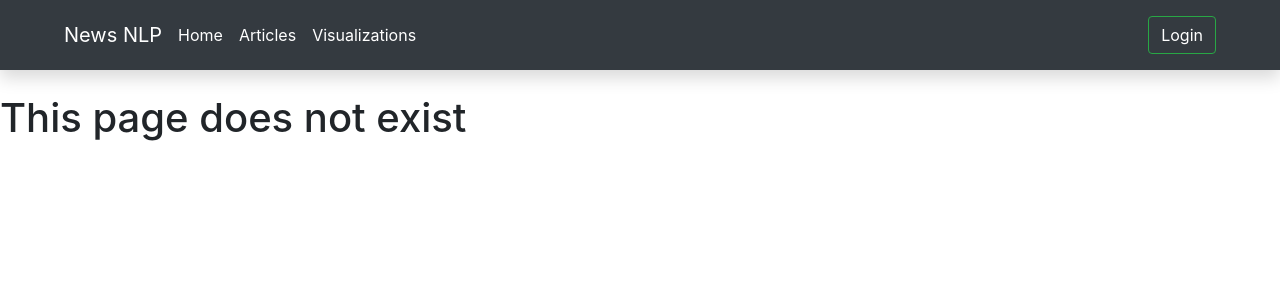
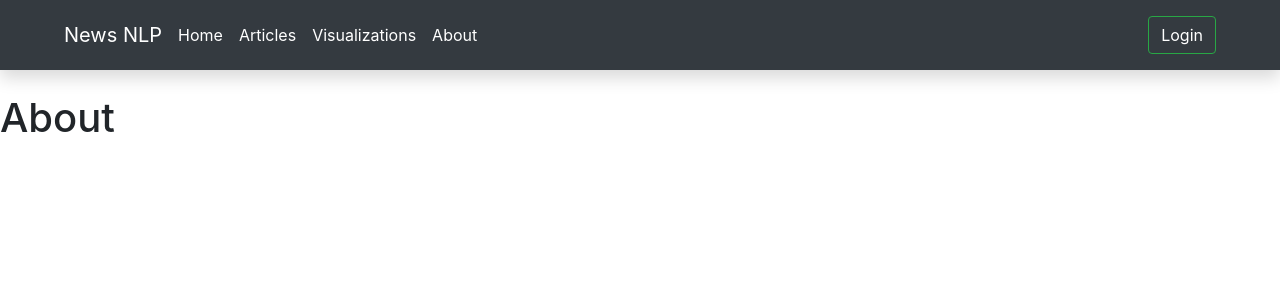
Before and after one commit to MarkyMan4/news-nlp-frontend, a React (Create React App) app: page /about in a window 1280 px wide. Shown: the top 300 px of the page. Built offline with nearby package versions, Linux system fonts and the light colour scheme; no server answers.

Commit message:
added placeholder About page

```diff
--- a/src/App.js
+++ b/src/App.js
@@ -8,6 +8,7 @@ import Register from './pages/register';
 import Articles from './pages/articles';
 import ArticleDetail from './pages/articleDetail';
 import Visuals from './pages/visuals';
+import About from './pages/about';
 import NotFound from './components/notFound';
 import Nav from './components/nav';
 import { BrowserRouter as Router, Switch, Route } from 'react-router-dom';
@@ -24,6 +25,7 @@ function App() {
         <Route path="/register" component={Register} />
         <Route path="/article/:id" component={ArticleDetail} />
         <Route path="/visuals" component={Visuals} />
+        <Route path="/about" component={About} />
         <Route component={NotFound} />
       </Switch>
     </Router>
--- a/src/components/nav.jsx
+++ b/src/components/nav.jsx
@@ -57,6 +57,9 @@ function Nav() {
                         <Link style={navStyle} to="/visuals">
                             <li className="mr-3">Visualizations</li>
                         </Link>
+                        <Link style={navStyle} to="/about">
+                            <li className="mr-3">About</li>
+                        </Link>
                         {isLoggedIn ?
                             <Link style={navStyle} to="/savedarticles">
                                 <li>Saved Articles</li>
--- /dev/null
+++ b/src/pages/about.jsx
@@ -0,0 +1,7 @@
+function About() {
+    return (
+        <h1>About</h1>
+    );
+}
+
+export default About;
```
